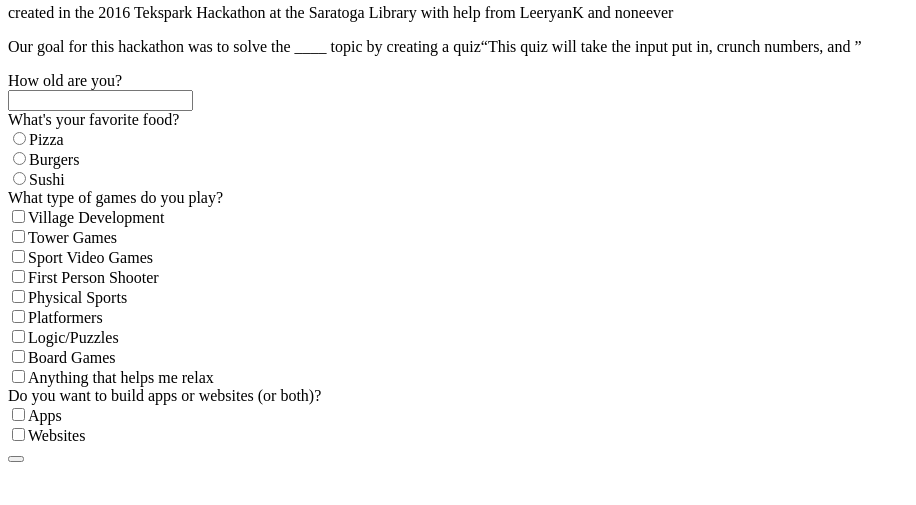
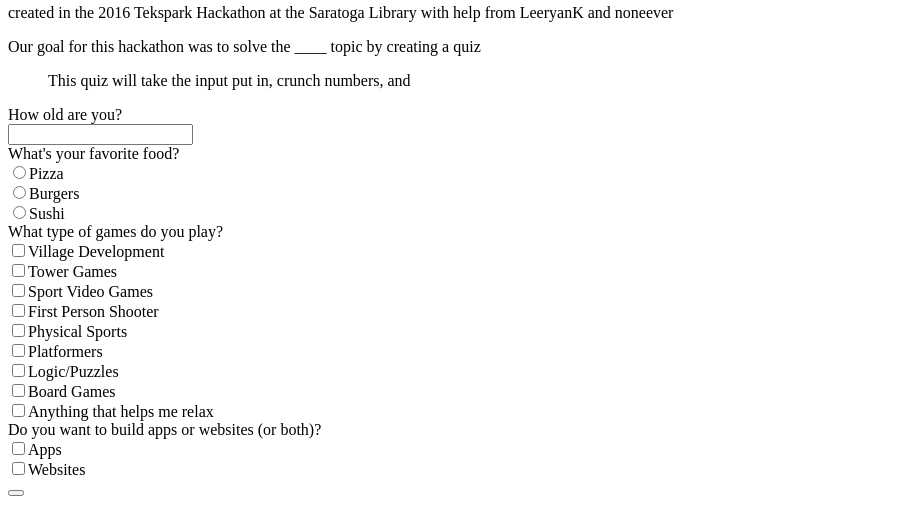
Before and after one commit to octoeclair/hack-9-2016, a plain HTML site: page index.html in a window 1280 px wide. Shown: the part 484-989 px from the top of the page, without its empty margins (0-916 px from the left). Before the commit the page ends 955 px from the top, so only its background shows below. Drawn offline with Linux system fonts and the light colour scheme.

Commit message:
Update index.html

```diff
--- a/index.html
+++ b/index.html
@@ -13,7 +13,7 @@
     <div></div>
     <p>created in the 2016 Tekspark Hackathon at the Saratoga Library with help from LeeryanK and noneever</p>
     <div></div>
-    <p>Our goal for this hackathon was to solve the ____ topic by creating a quiz<q>This quiz will take the input put in, crunch numbers, and </q></p>
+    <p>Our goal for this hackathon was to solve the ____ topic by creating a quiz<blockquote>This quiz will take the input put in, crunch numbers, and </blockquote></p>
     <div id="personality"></div>
     <script src="loader.js"></script>
     <script src="quiz.js"></script>
```
